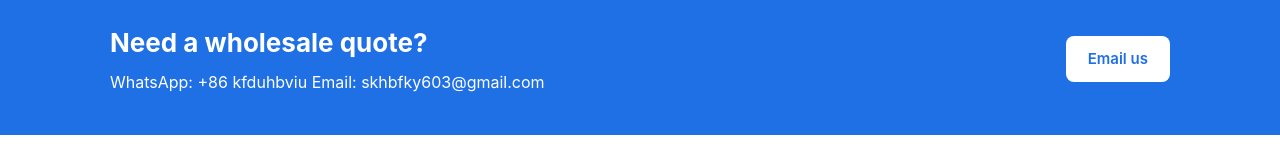
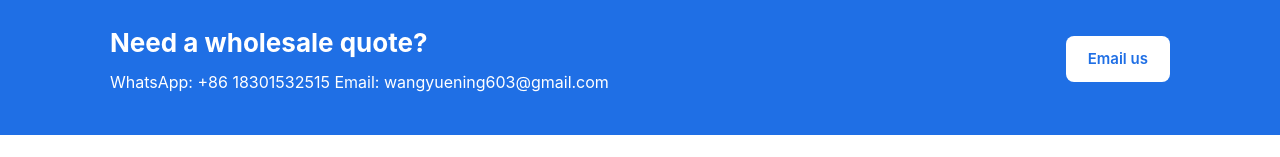
Before and after one commit to NNSourcing/wholesale-towel, a plain HTML site: page towel-site/index.html in a window 1280 px wide. Shown: the part 1753-1910 px from the top of the page. Drawn offline with Linux system fonts and the light colour scheme.

Commit message:
Change contact information in index.html
Updated contact details for email and WhatsApp.

```diff
--- a/towel-site/index.html
+++ b/towel-site/index.html
@@ -165,8 +165,8 @@ footer{padding:20px 0;text-align:center;color:var(--muted);font-size:13px}
 
 <script>
 /* ---- Edit your contact details here ---- */
-const EMAIL = "skhbfky603@gmail.com";
-const WHATSAPP = "+86 kfduhbviu";
+const EMAIL = "wangyuening603@gmail.com";
+const WHATSAPP = "+86 18301532515";
 /* Products are NOT written here. They are loaded from data/products.json,
    which you edit in the /admin dashboard. */
 
```
